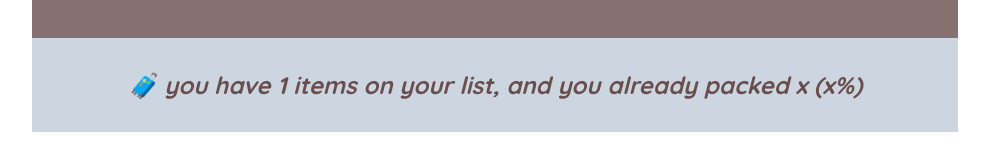
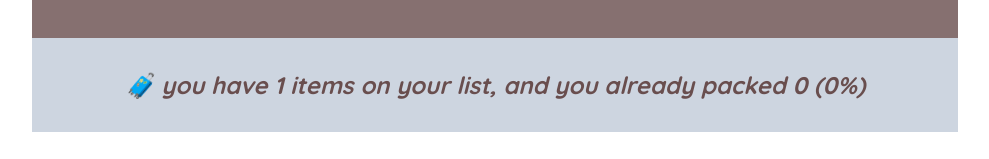
Before and after one commit to LeilanNaeimi/travel-list, a React (Vite) app: page / in a window 1280 px wide. Both pictures are taken after typing "Sample" into the empty fields and a click on the button "ADD". Shown: the part 678-837 px from the top of the page, without its empty margins (165-1154 px from the left). Built offline with nearby package versions, Linux system fonts and the light colour scheme.

Commit message:
add numItems

```diff
--- a/src/App.jsx
+++ b/src/App.jsx
@@ -9,7 +9,6 @@
 
 export default function App() {
   const [items, setItems] = useState([]);
-  const numItems = items.length;
 
   function handleAddItemes(item) {
     setItems((items) => [...items, item]);
@@ -36,7 +35,7 @@
         onDeleteItems={handleDeleteItems}
         onToggleItems={handleToggleItem}
       />
-      <Stats numItems={numItems} />
+      <Stats items={items} />
     </div>
   );
 }
@@ -124,11 +123,25 @@
   );
 }
 
-function Stats({ numItems }) {
+function Stats({ items }) {
+  if (!items.length)
+    return (
+      <p className="stats">
+        <em>Start adding items to your packing list 🛴</em>
+      </p>
+    );
+
+  const numItems = items.length;
+  const numPacked = items.filter((item) => item.packed).length;
+  const percent = Math.round((numPacked / numItems) * 100);
+
   return (
     <footer className="stats">
       <em>
-        🧳 you have {numItems} items on your list, and you already packed x (x%)
+        {percent === 100
+          ? "You got everything ready to go ✈"
+          : `🧳 you have ${numItems} items on your list, and you already packed
+         ${numPacked}  (${percent}%)`}
       </em>
     </footer>
   );
```
